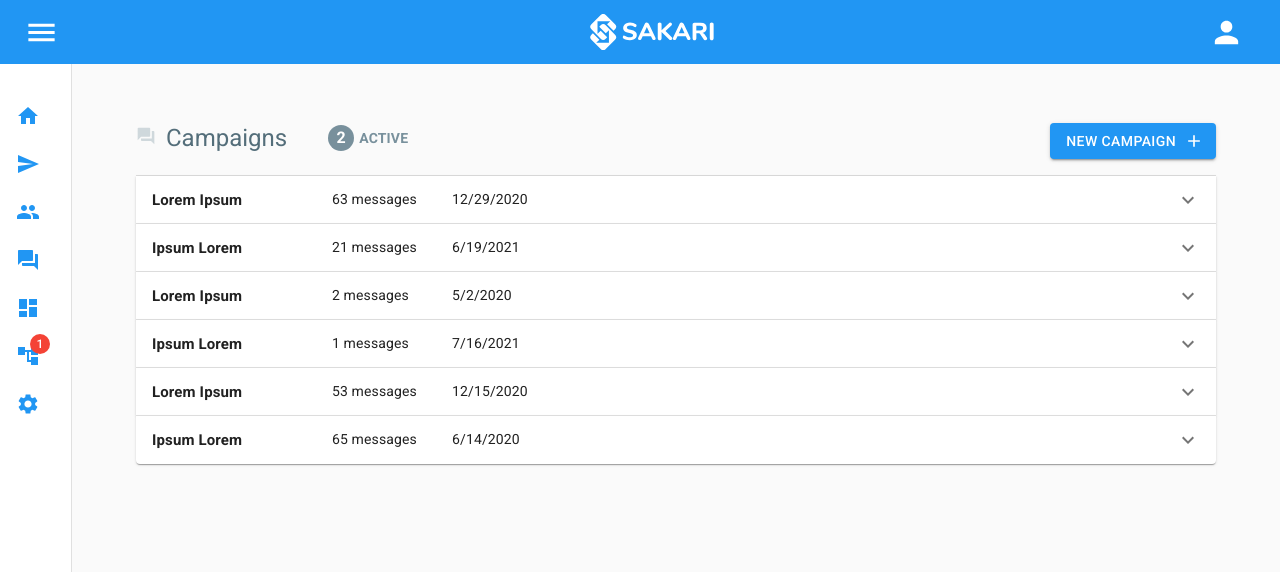
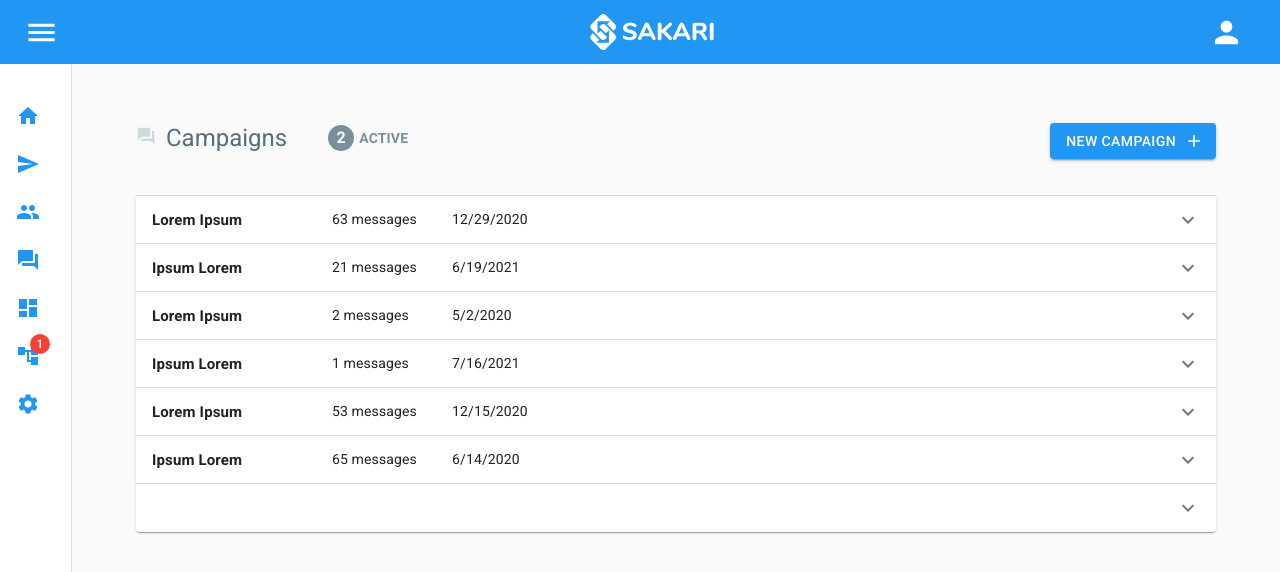
Before and after one commit to Air2air/sakari-admin, a React (Create React App) app: page /#/campaigns in a window 1280 px wide. Shown: the top 572 px of the page. Built offline with nearby package versions, Linux system fonts and the light colour scheme; the HTML template or start-up script is replaced by a standard one.

Commit message:
Accordions

```diff
--- a/src/components/TitleBar/index.js
+++ b/src/components/TitleBar/index.js
@@ -17,7 +17,7 @@ import { blueGrey } from "@material-ui/core/colors";
 
 const useStyles = makeStyles((theme) => ({
   root: {
-    marginBottom: 10,
+    marginBottom: 20,
   },
   title_block: {
     marginRight: 30,
--- a/src/pages/Campaigns/index.js
+++ b/src/pages/Campaigns/index.js
@@ -6,7 +6,6 @@ import AccordionDetails from "@material-ui/core/AccordionDetails";
 import Typography from "@material-ui/core/Typography";
 import ExpandMoreIcon from "@material-ui/icons/ExpandMore";
 import TitleBar from "../../components/TitleBar";
-
 
 const useStyles = makeStyles({
   root: {
@@ -30,18 +29,17 @@ const useStyles = makeStyles({
   },
 });
 
-function createData(name, messages, created) {
-  return { name, messages, created };
-}
+const rows = [
+  { name: "Lorem Ipsum", messages: "63 messages", created: "12/29/2020" },
+  { name: "Ipsum Lorem", messages: "21 messages", created: "6/19/2021" },
+  { name: "Lorem Ipsum", messages: "2 messages", created: "5/2/2020" },
+  { name: "Ipsum Lorem", messages: "1 messages", created: "7/16/2021" },
+  { name: "Lorem Ipsum", messages: "53 messages", created: "12/15/2020" },
+  { name: "Ipsum Lorem", messages: "65 messages", created: "6/14/2020" },
+];
 
-const rows = [
-  createData("Lorem Ipsum", "63 messages", "12/29/2020"),
-  createData("Ipsum Lorem", "21 messages", "6/19/2021"),
-  createData("Lorem Ipsum", "2 messages", "5/2/2020"),
-  createData("Ipsum Lorem", "1 messages", "7/16/2021"),
-  createData("Lorem Ipsum", "53 messages", "12/15/2020"),
-  createData("Ipsum Lorem", "65 messages", "6/14/2020"),
-];
+rows.push("mango");
+
 export default function Campaigns() {
   const pageIcon = "Campaigns";
   const pageTitle = "Campaigns";
@@ -74,11 +72,11 @@ export default function Campaigns() {
           newButtonText={newButtonText}
         />
         {rows.map((row) => (
-          <Accordion >
+          <Accordion key={`${row.created}_${row.messages}`}>
             <AccordionSummary
               expandIcon={<ExpandMoreIcon />}
               aria-controls="panel1a-content"
-              id="panel1a-header"
+              id={row.created}
             >
               <Typography className={classes.heading}>{row.name}</Typography>
               <Typography className={classes.messages}>
--- a/src/pages/Contacts/index.js
+++ b/src/pages/Contacts/index.js
@@ -77,11 +77,11 @@ export default function Contacts() {
         />
 
         {rows.map((row) => (
-          <Accordion>
+          <Accordion key={`${row.created}_${row.messages}`}>
             <AccordionSummary
               expandIcon={<ExpandMoreIcon />}
               aria-controls="panel1a-content"
-              id="panel1a-header"
+              id={row.created}
             >
               <Typography className={classes.heading}>{row.name}</Typography>
               <Typography className={classes.messages}>
--- a/src/pages/Templates/index.js
+++ b/src/pages/Templates/index.js
@@ -77,11 +77,11 @@ export default function Contacts() {
         />
 
         {rows.map((row) => (
-          <Accordion>
+          <Accordion key={`${row.created}_${row.messages}`}>
             <AccordionSummary
               expandIcon={<ExpandMoreIcon />}
               aria-controls="panel1a-content"
-              id="panel1a-header"
+              id={row.created}
             >
               <Typography className={classes.heading}>{row.name}</Typography>
               <Typography className={classes.messages}>
```
